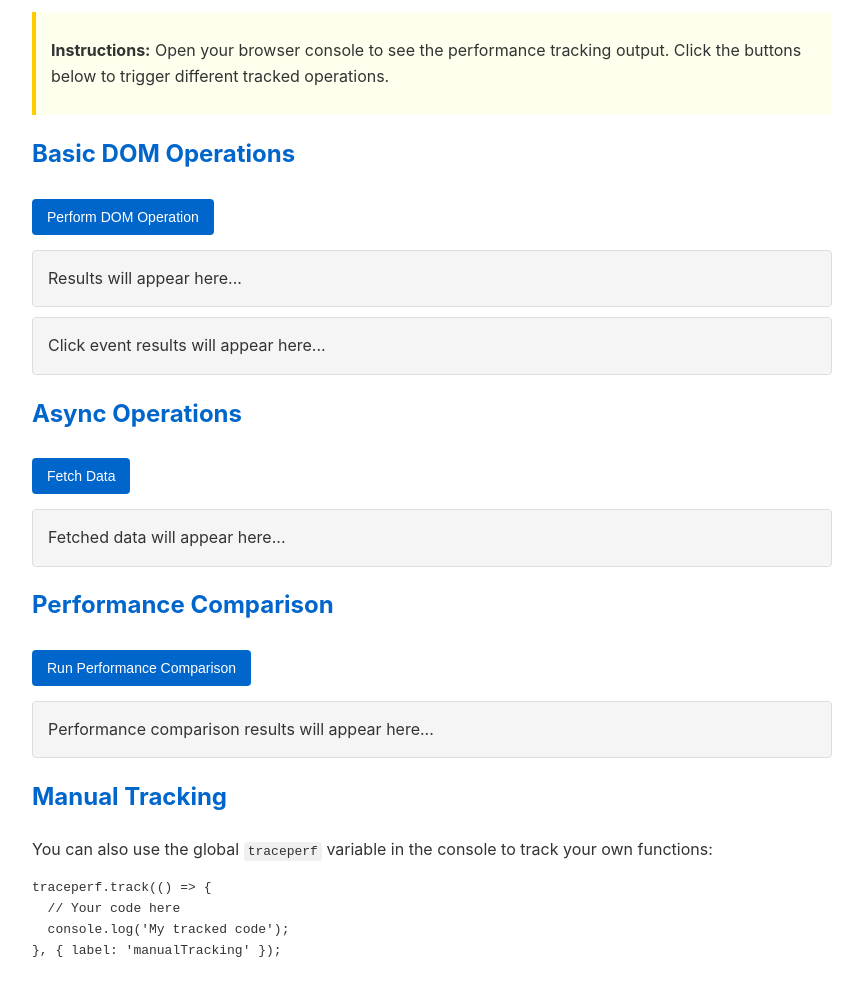
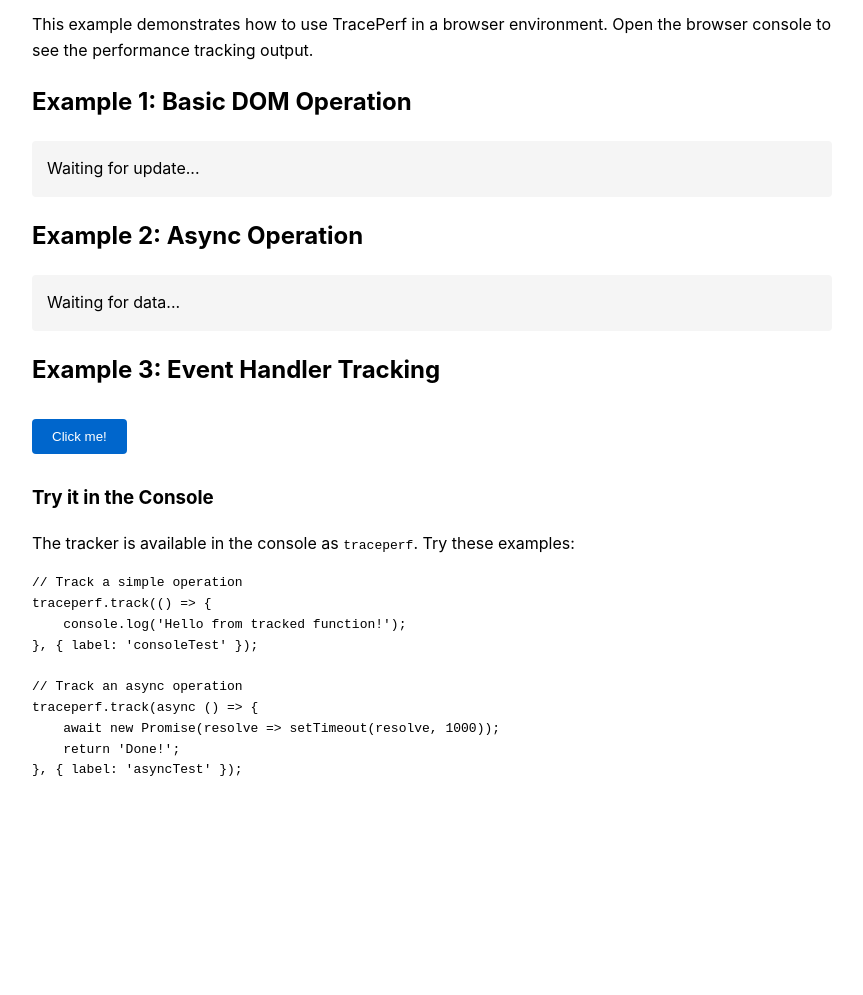
Before and after one commit to thelastbackspace/traceperf, a website with bundled scripts: page examples/browser-example.html in a window 1280 px wide. Shown: the part 102-1097 px from the top of the page, without its empty margins (208-1071 px from the left). After the commit the page ends 937 px from the top, so only its background shows below. Built offline with nearby package versions, Linux system fonts and the light colour scheme.

Commit message:
docs: update documentation and examples for browser logger implementation

```diff
--- a/examples/browser-example.html
+++ b/examples/browser-example.html
@@ -11,144 +11,72 @@
       margin: 0 auto;
       padding: 20px;
       line-height: 1.6;
-      color: #333;
     }
-    h1, h2, h3 {
-      color: #0066cc;
+    .output-box {
+      background: #f5f5f5;
+      padding: 15px;
+      border-radius: 4px;
+      margin: 10px 0;
     }
     button {
-      background-color: #0066cc;
+      background: #0066cc;
       color: white;
       border: none;
-      padding: 10px 15px;
+      padding: 10px 20px;
       border-radius: 4px;
       cursor: pointer;
-      margin: 5px 0;
-      font-size: 14px;
+      margin: 10px 0;
     }
     button:hover {
-      background-color: #0055aa;
+      background: #0052a3;
     }
-    .result-box {
-      background-color: #f5f5f5;
-      border: 1px solid #ddd;
-      border-radius: 4px;
-      padding: 15px;
-      margin: 10px 0;
-      min-height: 20px;
-    }
-    .instructions {
-      background-color: #ffffee;
-      border-left: 4px solid #ffcc00;
-      padding: 10px 15px;
-      margin: 20px 0;
-    }
-    code {
-      font-family: monospace;
-      background-color: #f0f0f0;
-      padding: 2px 4px;
-      border-radius: 3px;
+    .result {
+      color: #666;
+      font-size: 0.9em;
     }
   </style>
 </head>
 <body>
   <h1>TracePerf Browser Example</h1>
+  <p>This example demonstrates how to use TracePerf in a browser environment. Open the browser console to see the performance tracking output.</p>
 
-  <div class="instructions">
-    <p><strong>Instructions:</strong> Open your browser console to see the performance tracking output. Click the buttons below to trigger different tracked operations.</p>
+  <div>
+    <h2>Example 1: Basic DOM Operation</h2>
+    <div id="output" class="output-box">Waiting for update...</div>
   </div>
 
-  <h2>Basic DOM Operations</h2>
-  <button id="action-button">Perform DOM Operation</button>
-  <div id="output" class="result-box">Results will appear here...</div>
-  <div id="click-result" class="result-box">Click event results will appear here...</div>
+  <div>
+    <h2>Example 2: Async Operation</h2>
+    <div id="data-output" class="output-box">Waiting for data...</div>
+  </div>
 
-  <h2>Async Operations</h2>
-  <button id="fetch-button">Fetch Data</button>
-  <div id="data-output" class="result-box">Fetched data will appear here...</div>
+  <div>
+    <h2>Example 3: Event Handler Tracking</h2>
+    <button id="action-button">Click me!</button>
+    <div id="click-result" class="result"></div>
+  </div>
 
-  <h2>Performance Comparison</h2>
-  <button id="compare-button">Run Performance Comparison</button>
-  <div id="compare-output" class="result-box">Performance comparison results will appear here...</div>
-
-  <h2>Manual Tracking</h2>
-  <p>You can also use the global <code>traceperf</code> variable in the console to track your own functions:</p>
-  <pre>traceperf.track(() => {
-  // Your code here
-  console.log('My tracked code');
-}, { label: 'manualTracking' });</pre>
-
-  <!-- First load the TracePerf library (assumed to be built and available) -->
+  <!-- Include the TracePerf browser bundle -->
   <script src="../dist/traceperf.browser.js"></script>
 
-  <!-- Then load our example code -->
+  <!-- Include the example code -->
   <script src="browser-example.js"></script>
 
-  <!-- Additional interactive example code -->
-  <script>
-    // Set up button event listeners
-    document.getElementById('fetch-button').addEventListener('click', function() {
-      // This will trigger the async example in browser-example.js
-      traceperf.track(async () => {
-        const element = document.getElementById('data-output');
-        element.textContent = 'Fetching data...';
+  <div>
+    <h3>Try it in the Console</h3>
+    <p>The tracker is available in the console as <code>traceperf</code>. Try these examples:</p>
+    <pre>
+// Track a simple operation
+traceperf.track(() => {
+    console.log('Hello from tracked function!');
+}, { label: 'consoleTest' });
 
-        // Simulate async data fetch
-        const result = await new Promise(resolve => {
-          setTimeout(() => {
-            resolve({
-              timestamp: new Date().toISOString(),
-              randomData: Array.from({length: 5}, () => Math.floor(Math.random() * 100))
-            });
-          }, 500);
-        });
-
-        // Update UI with result
-        element.textContent = JSON.stringify(result, null, 2);
-        return result;
-      }, { label: 'buttonTriggeredFetch', trackMemory: true });
-    });
-
-    document.getElementById('compare-button').addEventListener('click', function() {
-      const element = document.getElementById('compare-output');
-      element.textContent = 'Running performance comparison...';
-
-      const { TrackingMode } = TracePerf;
-
-      // Create trackers with different modes
-      const performanceTracker = TracePerf.createTracePerf({
-        trackingMode: TrackingMode.PERFORMANCE,
-        trackMemory: true
-      });
-
-      const detailedTracker = TracePerf.createTracePerf({
-        trackingMode: TrackingMode.DETAILED,
-        trackMemory: true
-      });
-
-      // Function to test
-      function complexOperation() {
-        let result = 0;
-        for (let i = 0; i < 1000000; i++) {
-          result += Math.sin(i * 0.01) * Math.cos(i * 0.02);
-        }
-        return result;
-      }
-
-      // Run with performance tracking mode
-      const perfResult = performanceTracker.track(complexOperation, {
-        label: 'complexOp_Performance'
-      });
-
-      // Run with detailed tracking mode
-      const detailedResult = detailedTracker.track(complexOperation, {
-        label: 'complexOp_Detailed'
-      });
-
-      // Display results
-      element.textContent = 'Complex operation completed with both tracking modes.\n' +
-                            'Check the console for detailed performance information.';
-    });
-  </script>
+// Track an async operation
+traceperf.track(async () => {
+    await new Promise(resolve => setTimeout(resolve, 1000));
+    return 'Done!';
+}, { label: 'asyncTest' });
+    </pre>
+  </div>
 </body>
 </html>
```
Also changed, not shown: docs/index.html (+31 -3 lines), README.md.
